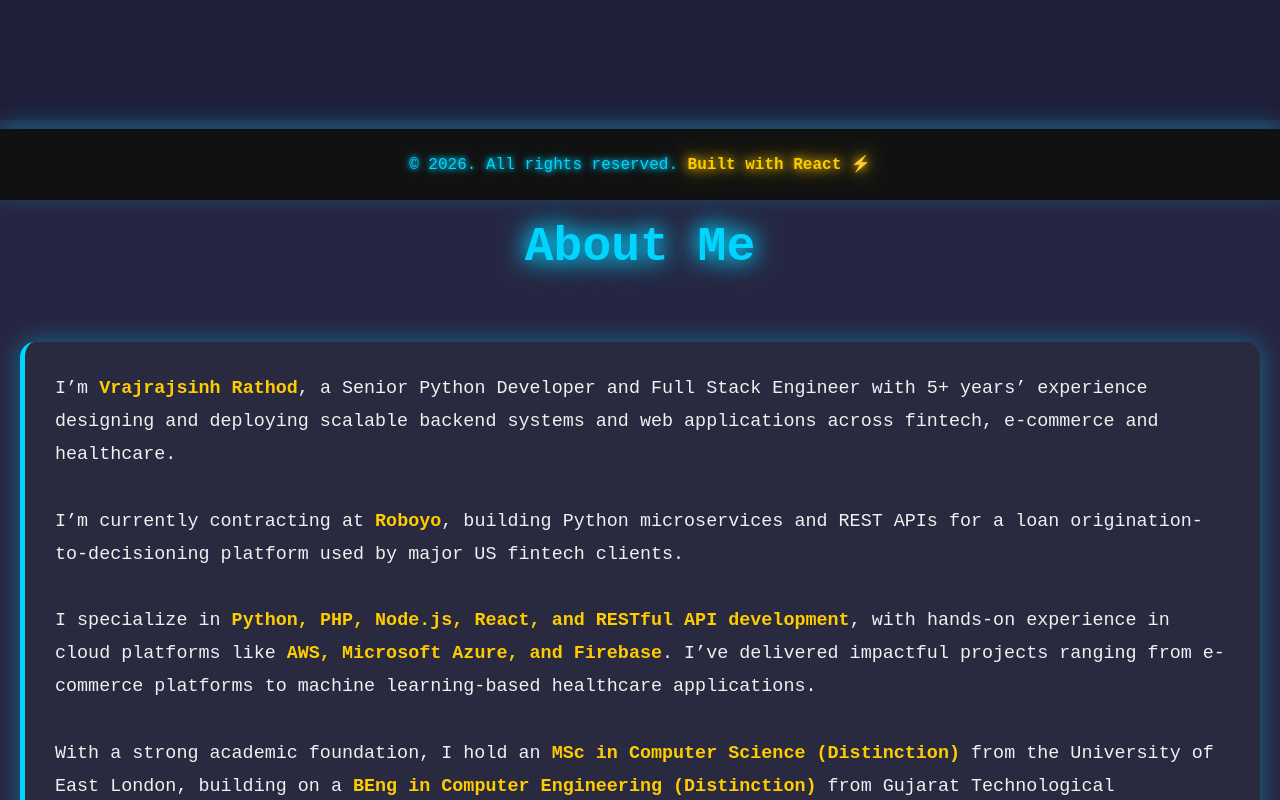
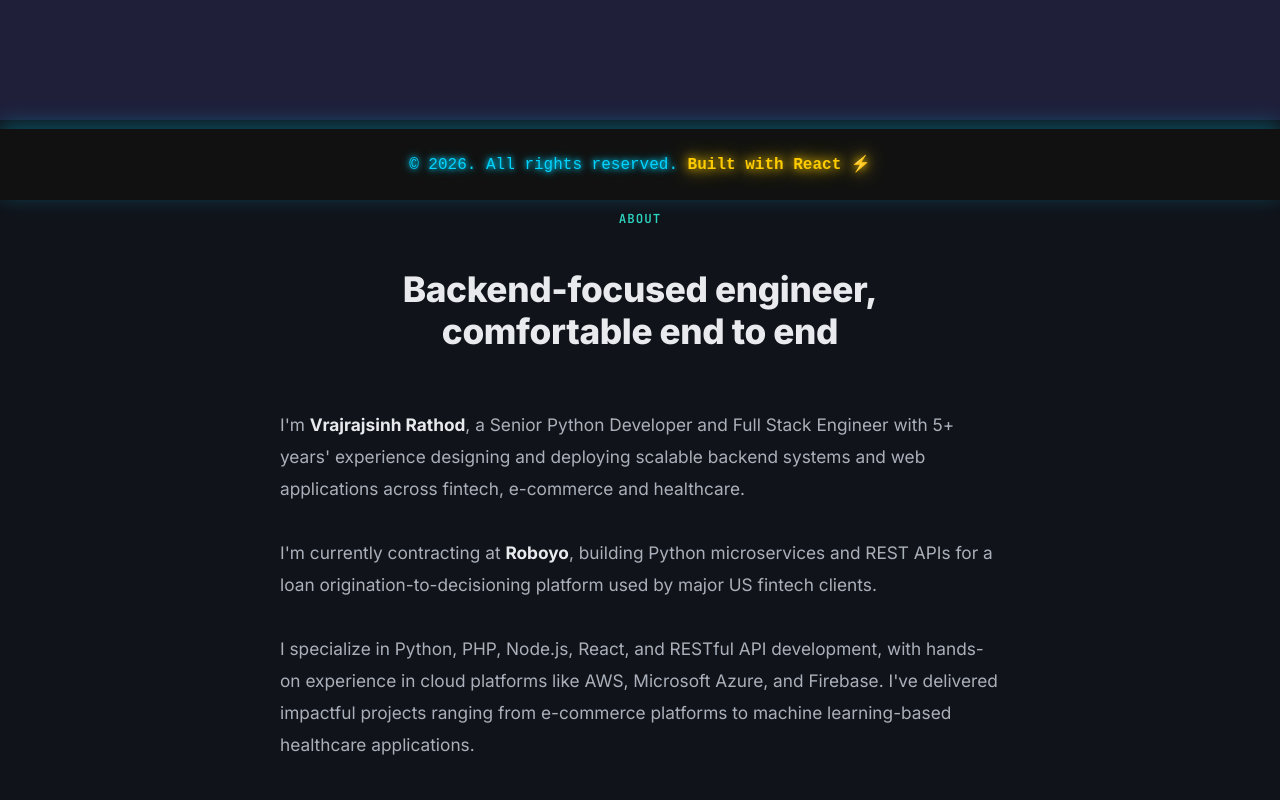
Before and after one commit to Vrajrajsinh-Rathod/portfolio, a React (Create React App) app: page / in a window 1280 px wide. Shown: the part 600-1400 px from the top of the page. Built offline with nearby package versions, Linux system fonts and the light colour scheme.

Commit message:
Redesign About: restrained highlights, new palette
Cut the yellow-highlight-everything styling down to 4 key facts, moved to Inter type and the new muted palette, added an eyebrow label and heading.

```diff
--- a/src/About.js
+++ b/src/About.js
@@ -3,78 +3,74 @@ import React from 'react';
 const About = () => {
   return (
     <section id="about" style={sectionStyle}>
-      <h2 style={headingStyle}>About Me</h2>
+      <div style={eyebrowStyle}>About</div>
+      <h2 style={headingStyle}>Backend-focused engineer, comfortable end to end</h2>
 
       <div style={aboutContainer}>
         <p style={aboutText}>
-          I’m <span style={highlight}>Vrajrajsinh Rathod</span>, a Senior Python Developer and Full Stack Engineer with 5+ years’ experience designing and deploying scalable backend systems and web applications across fintech, e-commerce and healthcare.
+          I'm <span style={highlight}>Vrajrajsinh Rathod</span>, a Senior Python Developer and Full Stack Engineer with 5+ years' experience designing and deploying scalable backend systems and web applications across fintech, e-commerce and healthcare.
           <br /><br />
-          I’m currently contracting at <span style={highlight}>Roboyo</span>, building Python microservices and REST APIs for a loan origination-to-decisioning platform used by major US fintech clients.
+          I'm currently contracting at <span style={highlight}>Roboyo</span>, building Python microservices and REST APIs for a loan origination-to-decisioning platform used by major US fintech clients.
           <br /><br />
-          I specialize in <span style={highlight}>Python, PHP, Node.js, React, and RESTful API development</span>, with hands-on experience in cloud platforms like <span style={highlight}>AWS, Microsoft Azure, and Firebase</span>. I’ve delivered impactful projects ranging from e-commerce platforms to machine learning-based healthcare applications.
+          I specialize in Python, PHP, Node.js, React, and RESTful API development, with hands-on experience in cloud platforms like AWS, Microsoft Azure, and Firebase. I've delivered impactful projects ranging from e-commerce platforms to machine learning-based healthcare applications.
           <br /><br />
           With a strong academic foundation, I hold an <span style={highlight}>MSc in Computer Science (Distinction)</span> from the University of East London, building on a <span style={highlight}>BEng in Computer Engineering (Distinction)</span> from Gujarat Technological University. I thrive in both independent and collaborative environments.
           <br /><br />
-          My goal is to create clean, efficient code and solve real-world problems through technology. I’m always excited to learn new frameworks, optimize performance, and bring ideas to life.
+          My goal is to create clean, efficient code and solve real-world problems through technology. I'm always excited to learn new frameworks, optimize performance, and bring ideas to life.
         </p>
       </div>
-
-      <style>{`
-        p span {
-          transition: all 0.3s ease;
-        }
-
-        p span:hover {
-          text-shadow: 0 0 10px #ffcc00, 0 0 20px #ffcc00, 0 0 30px #ffcc00;
-          transform: scale(1.05);
-        }
-      `}</style>
     </section>
   );
 };
 
 const sectionStyle = {
   position: 'relative',
-  padding: '60px 20px',
-  minHeight: '100vh',
+  padding: '90px 20px',
+  minHeight: '70vh',
   display: 'flex',
   flexDirection: 'column',
+  alignItems: 'center',
   justifyContent: 'center',
-  alignItems: 'center',
-  backgroundColor: '#262642',
-  color: '#f0f0f0',
-  fontFamily: "'Fira Code', monospace",
+  backgroundColor: '#10131a',
+  color: '#e8eaed',
+  fontFamily: "'Inter', system-ui, sans-serif",
+};
+
+const eyebrowStyle = {
+  fontFamily: "'JetBrains Mono', monospace",
+  fontSize: '0.78rem',
+  fontWeight: 600,
+  letterSpacing: '0.08em',
+  color: '#2dd4bf',
+  textTransform: 'uppercase',
+  marginBottom: '12px',
 };
 
 const headingStyle = {
   textAlign: 'center',
-  fontSize: '3rem',
-  marginBottom: '50px',
-  color: '#00d4ff',
-  textShadow: '0 0 20px #00d4ff, 0 0 30px #00d4ff',
+  fontSize: '2.2rem',
+  fontWeight: 800,
+  letterSpacing: '-0.01em',
+  marginBottom: '40px',
+  maxWidth: '680px',
 };
 
 const aboutContainer = {
   display: 'flex',
   justifyContent: 'center',
+  width: '100%',
 };
 
 const aboutText = {
-  fontSize: '1.15rem',
-  lineHeight: '1.8',
-  borderLeft: '5px solid #00d4ff',
-  paddingLeft: '20px',
-  fontFamily: "'Fira Code', monospace",
-  backgroundColor: 'rgba(42,42,64,0.9)',
-  padding: '30px',
-  borderRadius: '15px',
-  boxShadow: '0 0 25px rgba(0,212,255,0.4)',
+  fontSize: '1.08rem',
+  lineHeight: 1.85,
+  maxWidth: '720px',
+  color: '#aab0ba',
 };
 
 const highlight = {
-  color: '#ffcc00',
-  fontWeight: 'bold',
-  cursor: 'pointer',
+  color: '#e8eaed',
+  fontWeight: 700,
 };
 
 export default About;
```
